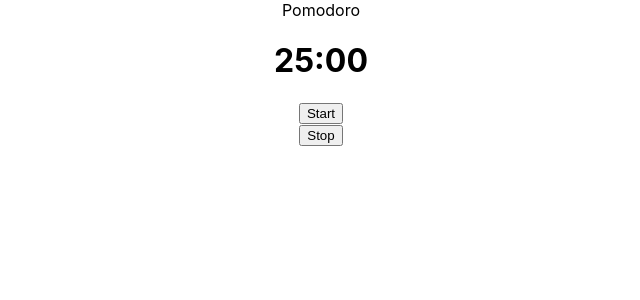
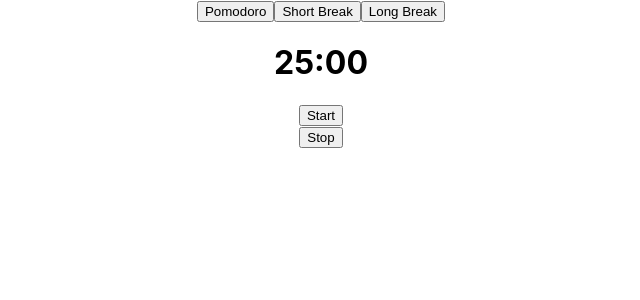
Before and after one commit to adibalamir/Pomodoro, a React (Create React App) app: page / in a window 1280 px wide. Shown: the top 300 px of the page, without its empty margins (319-959 px from the left). Built offline with nearby package versions, Linux system fonts and the light colour scheme.

Commit message:
Added pomodoro, short break, and long break buttons.

```diff
--- a/src/App.js
+++ b/src/App.js
@@ -22,16 +22,13 @@
       countDownId: '',
       intervalInProgress: false
     }
-    this.updateTime = this.updateTime.bind(this)
-    this.start = this.start.bind(this)
-    // this.stop = this.stop.bind(this)
   }
 
-  updateTime = () => {
-    return this.setState({
-      time: this.state.time - 1
-    })
-  }
+  pomodoro = () => { return this.setState({time: 1500}) }
+
+  shortBreak = () => { return this.setState({time: 300}) }
+
+  longBreak = () => { return this.setState({time: 600}) }
 
   start = () => {
     if (this.state.intervalInProgress === false) {
@@ -43,19 +40,21 @@
     }
   }
 
+  updateTime = () => { return this.setState({ time: this.state.time - 1 }) }
+
   stop = () => {
     if (this.state.intervalInProgress === true) {
       clearInterval(this.state.countDownId)
-      this.setState({
-        intervalInProgress: false
-      })
+      this.setState({ intervalInProgress: false })
     }
   }
 
   render() {
     return (
       <div className="App">
-        <header>Pomodoro</header>
+        <button onClick={this.pomodoro}>Pomodoro</button>
+        <button onClick={this.shortBreak}>Short Break</button>
+        <button onClick={this.longBreak}>Long Break</button>
         <Timer minutes={Math.floor(this.state.time / 60)} seconds={this.state.time % 60} />
         <StartButton start={this.start} />
         <StopButton stop={this.stop} />
```
